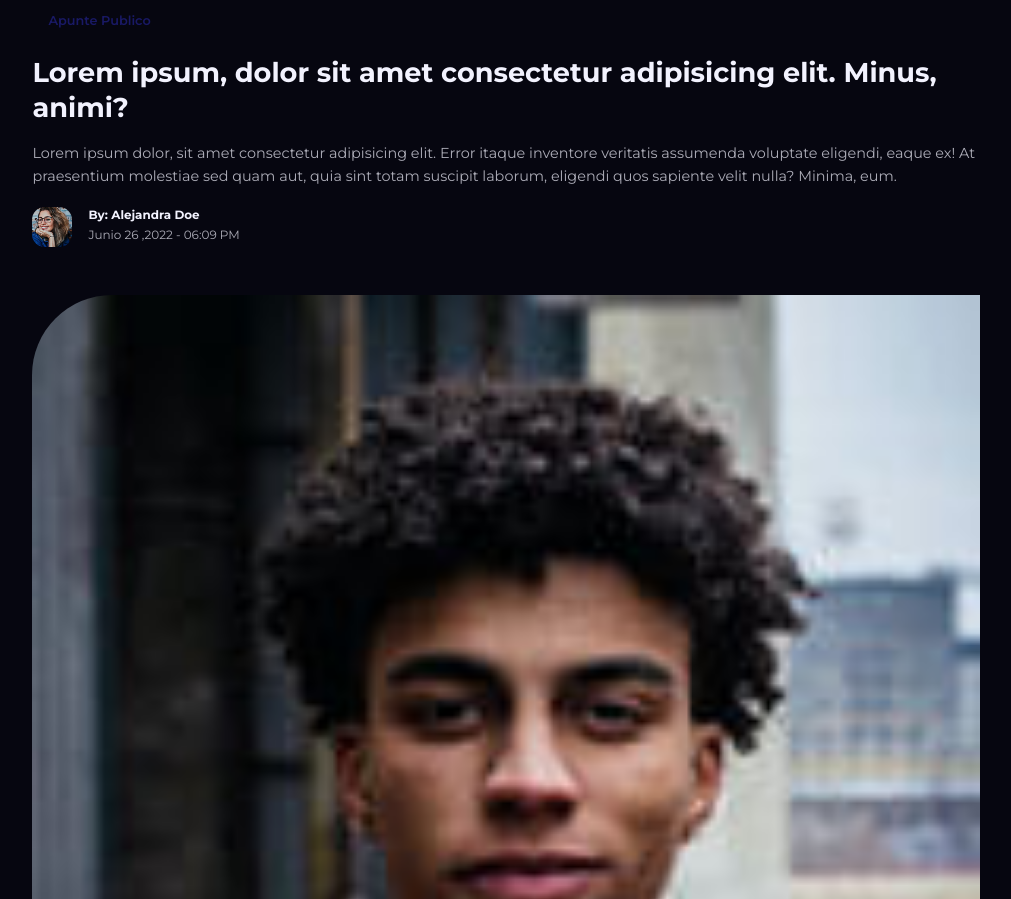
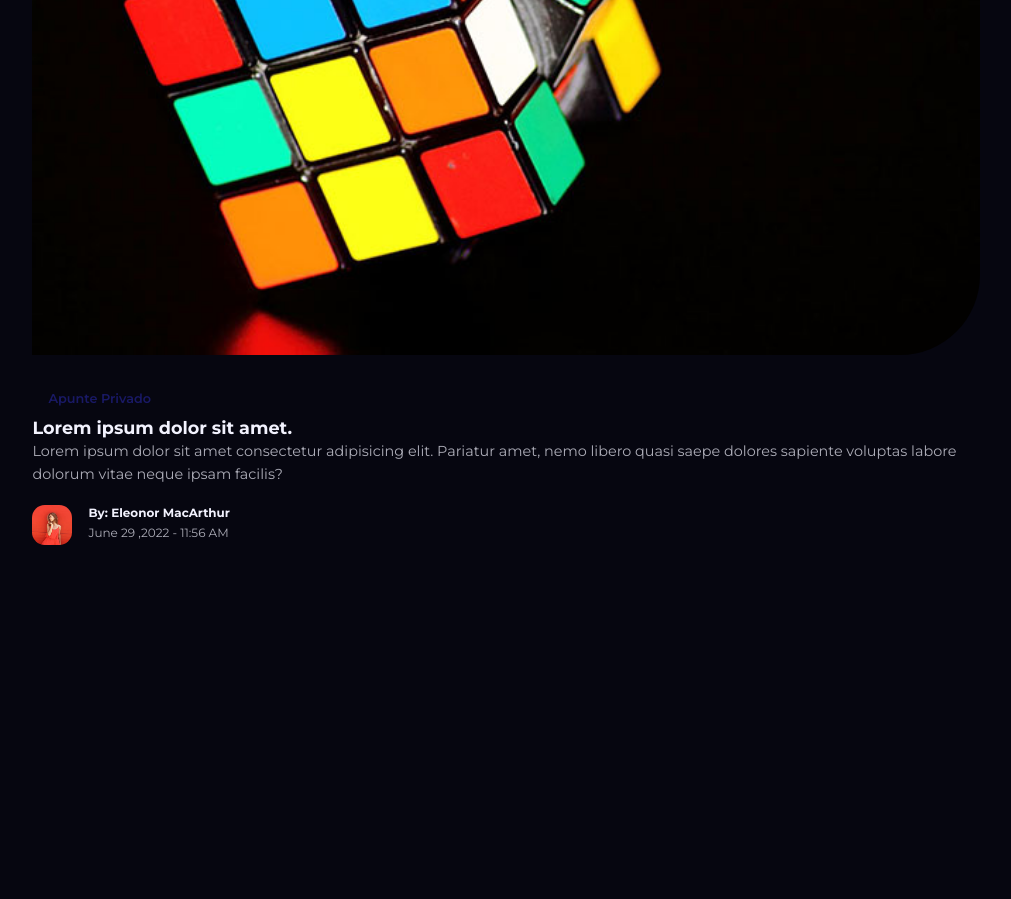
Before and after one commit to DervisMartinez/Notes-App, a plain HTML site: page index.html in a window 1280 px wide. Shown: the part 821-1720 px from the top of the page, without its empty margins (134-1145 px from the left). After the commit the page ends 1366 px from the top, so only its background shows below. Drawn offline with nearby package versions, Linux system fonts and the light colour scheme.

Commit message:
arreglando fallo en el index y creando privatenotes html

```diff
--- a/api-mariadb-crud/src/index.js
+++ b/api-mariadb-crud/src/index.js
@@ -1,4 +1,4 @@
-// Imports
+d// Imports
 const express = require("express")
 const session = require("express-session")
 const morgan = require("morgan")
--- a/index.html
+++ b/index.html
@@ -26,7 +26,7 @@
             <ul class="nav__items">
                 <li><a href="addNote.html">New Note</a></li>
                 <li><a href="about.html">Sobre</a></li>
-                <li><a href="services.html">Blog</a></li>
+                <li><a href="notes.html">Notes</a></li>
                 <li><a href="contact.html">Contacto</a></li>
                 <li><a href="login.html">Entrar</a></li>
 
@@ -48,7 +48,7 @@
     <!-- ======================================= Fin del NAV ========================================-->
 
     <section class="featured">
-        <div class="container post">
+        <div class="container featured__container">
             <div class="post__thumbnail">
                 <img src="img/passport.jpg" alt="Passport" tittle="Passport">
             </div>
@@ -74,9 +74,23 @@
 
     <section class="posts">
         <div class="container posts__container">
-            <article class="posts">
+            <article class="post">
                 <div class="post__thumbnail">
-                    <img src="img/avatar3.jpg" alt="">
+                    <img src="img/blog9.jpg" alt="">
+                </div>
+                <div class="note__info">
+                    <a href="privatenotes.html" class="category__button">Apunte Privado</a>
+                    <h3 class="note__tittle"><a href="notes.html">Lorem ipsum dolor sit amet.</a></h3>
+                    <p class="note__body">Lorem ipsum dolor sit amet consectetur adipisicing elit. Pariatur amet, nemo libero quasi saepe dolores sapiente voluptas labore dolorum vitae neque ipsam facilis?</p>
+                    <div class="note__author">
+                        <div class="note__author-avatar">
+                            <img src="img/avatar6.jpg" alt="">
+                        </div>
+                        <div class="note__author-info">
+                            <h5>By: Eleonor MacArthur</h5>
+                            <small>June 29 ,2022 - 11:56 AM</small>
+                        </div>
+                    </div>
                 </div>
             </article>
         </div>
```
